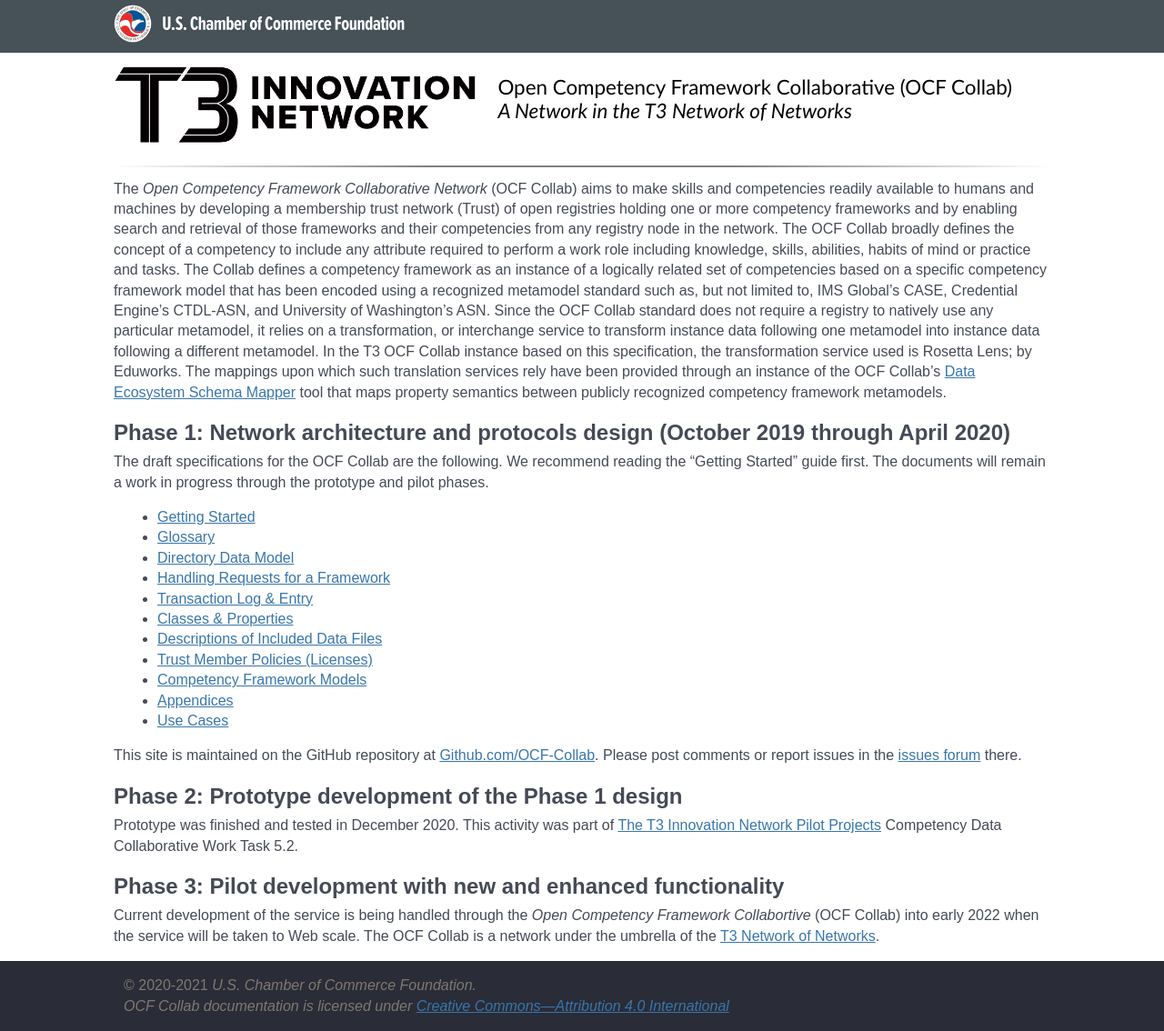
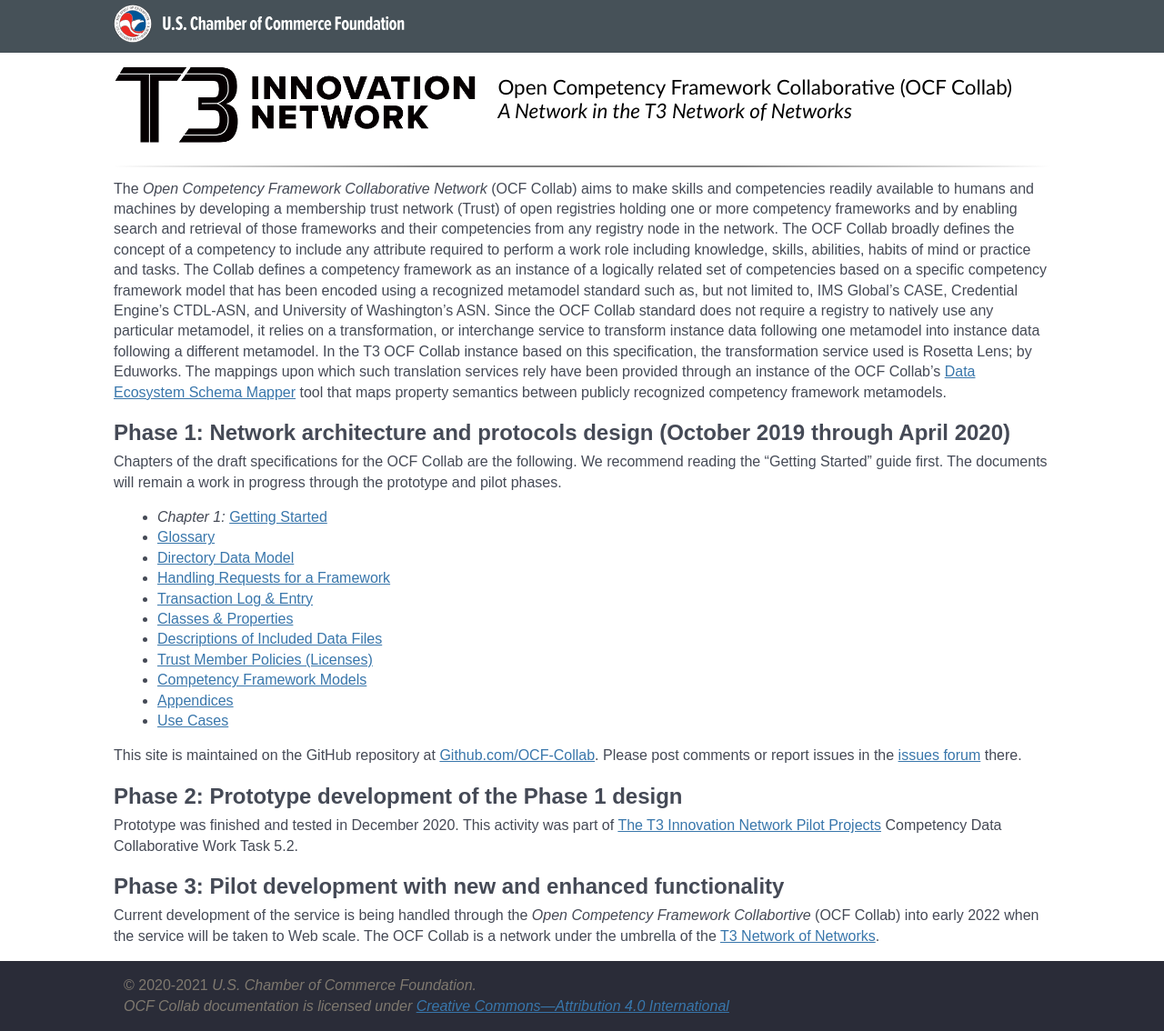
Before and after one commit to t3-innovation-network/ocf-collab.github.io, a Jekyll site: the page built from index.md, in a window 1280 px wide. Shown: the whole page at 91% size. Built offline with Jekyll 4.4.1, drawn with Linux system fonts in a browser that asks for light colours.

Commit message:
Update index.md

```diff
--- a/index.md
+++ b/index.md
@@ -6,9 +6,9 @@ The <em>Open Competency Framework Collaborative Network</em> (OCF Collab) aims t
 
 ## Phase 1: Network architecture and protocols design (October 2019 through April 2020)
 
-The draft specifications for the OCF Collab are the following. We recommend reading the "Getting Started" guide first. The documents will remain a work in progress through the prototype and pilot phases.
+Chapters of the draft specifications for the OCF Collab are the following. We recommend reading the "Getting Started" guide first. The documents will remain a work in progress through the prototype and pilot phases.
 
-* [Getting Started](https://docs.google.com/document/d/1JqYLUZ8ehPDV4S2PYVs3EbAXJdgUCKOxE_e_MfcInK8/edit?usp=sharing)
+* <em>Chapter 1:</em> [Getting Started](https://docs.google.com/document/d/1JqYLUZ8ehPDV4S2PYVs3EbAXJdgUCKOxE_e_MfcInK8/edit?usp=sharing)
 * [Glossary](https://docs.google.com/document/d/1jwAhm8LhsEgQsbcMz0SJZmcJlTTu8iunY8SZaryNBTk/edit?usp=sharing)
 * [Directory Data Model](https://docs.google.com/document/d/1iQQ7ePdn4FzbWVRNHy3YYRHuR2ijteWOitOkxa8jWBA/edit?usp=sharing)
 * [Handling Requests for a Framework](https://docs.google.com/document/d/1YwnzDfqEd3POyL8IIB70jihUDQga8YKaQyXCGwXax0o/edit?usp=sharing)
```
